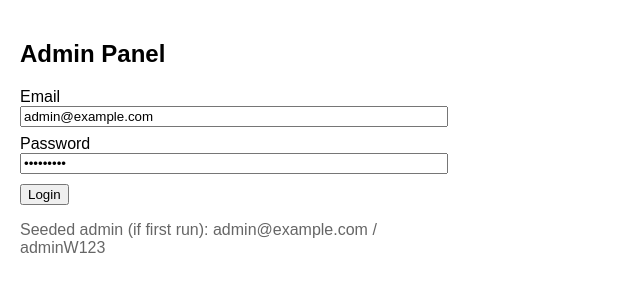
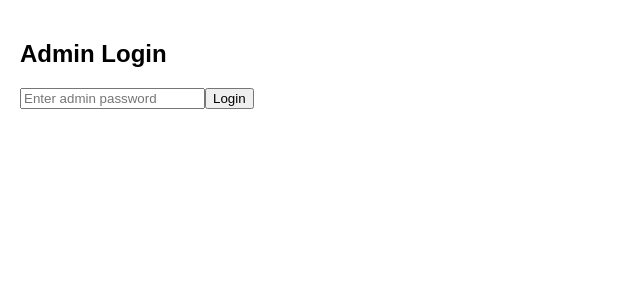
Before and after one commit to sai-nt-absolute/timekeeper, a Next.js app: page /admin in a window 1280 px wide. Shown: the top 300 px of the page, without its empty margins (0-640 px from the left). Built offline with nearby package versions, Linux system fonts and the light colour scheme.

Commit message:
Update admin.js

```diff
--- a/pages/admin.js
+++ b/pages/admin.js
@@ -1,122 +1,70 @@
-// pages/admin.js
-import React, { useState, useEffect } from 'react';
-import axios from 'axios';
-
-function setAuthToken(token) {
-  if (token) axios.defaults.headers.common['Authorization'] = `Bearer ${token}`;
-  else delete axios.defaults.headers.common['Authorization'];
-}
+import { useState } from "react";
 
 export default function Admin() {
-  const [email, setEmail] = useState('admin@example.com');
-  const [password, setPassword] = useState('adminW123');
-  const [token, setToken] = useState(null);
-  const [msg, setMsg] = useState('');
-  const [form, setForm] = useState({
-    brand: '', model: '', price: '', currency: 'USD', images: '', metaTags: '', condition: 'new'
-  });
+  const [loggedIn, setLoggedIn] = useState(false);
+  const [password, setPassword] = useState("");
+  const [form, setForm] = useState({ name: "", price: "", image: "" });
 
-  useEffect(() => {
-    const t = localStorage.getItem('admin_token');
-    if (t) {
-      setToken(t);
-      setAuthToken(t);
-    }
-  }, []);
+  const login = async () => {
+    const res = await fetch("/api/auth/login", {
+      method: "POST",
+      headers: { "Content-Type": "application/json" },
+      body: JSON.stringify({ password })
+    });
 
-  async function login(e) {
-    e.preventDefault();
-    setMsg('');
-    try {
-      const res = await axios.post('/api/auth/login', { email, password });
-      const t = res.data.token;
-      setToken(t);
-      localStorage.setItem('admin_token', t);
-      setAuthToken(t);
-      setMsg('Logged in.');
-    } catch (err) {
-      setMsg(err.response?.data?.message || 'Login failed');
-    }
-  }
+    const data = await res.json();
+    if (data.success) setLoggedIn(true);
+    else alert("Incorrect admin password");
+  };
 
-  async function addWatch(e) {
-    e.preventDefault();
-    setMsg('');
-    try {
-      const payload = {
-        brand: form.brand, model: form.model,
-        price: Number(form.price),
-        currency: form.currency,
-        images: form.images ? form.images.split(',').map(s => s.trim()) : [],
-        metaTags: form.metaTags ? form.metaTags.split(',').map(s => s.trim()) : [],
-        condition: form.condition
-      };
-      const res = await axios.post('/api/watches', payload);
-      setMsg('Created watch: ' + res.data._id);
-      setForm({ brand: '', model: '', price: '', currency: 'USD', images: '', metaTags: '', condition: 'new' });
-    } catch (err) {
-      setMsg(err.response?.data?.message || 'Create failed');
-    }
-  }
+  const addWatch = async () => {
+    await fetch("/api/watches", {
+      method: "POST",
+      headers: { "Content-Type": "application/json" },
+      body: JSON.stringify(form)
+    });
+
+    alert("Watch added!");
+    setForm({ name: "", price: "", image: "" });
+  };
+
+  if (!loggedIn)
+    return (
+      <div className="container">
+        <h2>Admin Login</h2>
+        <input
+          type="password"
+          placeholder="Enter admin password"
+          value={password}
+          onChange={(e) => setPassword(e.target.value)}
+        />
+        <button onClick={login}>Login</button>
+      </div>
+    );
 
   return (
-    <div style={{ padding: 20 }}>
-      <h2>Admin Panel</h2>
+    <div className="container">
+      <h2>Add Watch</h2>
 
-      {!token ? (
-        <div style={{ maxWidth: 420 }}>
-          <form onSubmit={login}>
-            <div>
-              <label>Email</label><br />
-              <input value={email} onChange={e => setEmail(e.target.value)} style={{ width: '100%' }} />
-            </div>
-            <div style={{ marginTop: 8 }}>
-              <label>Password</label><br />
-              <input value={password} type="password" onChange={e => setPassword(e.target.value)} style={{ width: '100%' }} />
-            </div>
-            <div style={{ marginTop: 10 }}>
-              <button type="submit">Login</button>
-            </div>
-          </form>
-          <p style={{ color: '#666' }}>Seeded admin (if first run): admin@example.com / adminW123</p>
-        </div>
-      ) : (
-        <div style={{ maxWidth: 700 }}>
-          <p style={{ color: 'green' }}>Authenticated as admin.</p>
-          <form onSubmit={addWatch}>
-            <div>
-              <input placeholder="Brand" value={form.brand} onChange={e => setForm({ ...form, brand: e.target.value })} style={{ width: '100%' }} />
-            </div>
-            <div style={{ marginTop: 8 }}>
-              <input placeholder="Model" value={form.model} onChange={e => setForm({ ...form, model: e.target.value })} style={{ width: '100%' }} />
-            </div>
-            <div style={{ marginTop: 8 }}>
-              <input placeholder="Price" value={form.price} onChange={e => setForm({ ...form, price: e.target.value })} style={{ width: '100%' }} />
-            </div>
-            <div style={{ marginTop: 8 }}>
-              <input placeholder="Images (comma separated URLs)" value={form.images} onChange={e => setForm({ ...form, images: e.target.value })} style={{ width: '100%' }} />
-            </div>
-            <div style={{ marginTop: 8 }}>
-              <input placeholder="Meta tags (comma separated)" value={form.metaTags} onChange={e => setForm({ ...form, metaTags: e.target.value })} style={{ width: '100%' }} />
-            </div>
-            <div style={{ marginTop: 8 }}>
-              <select value={form.condition} onChange={e => setForm({ ...form, condition: e.target.value })}>
-                <option value="new">new</option>
-                <option value="used">used</option>
-              </select>
-            </div>
-            <div style={{ marginTop: 10 }}>
-              <button type="submit">Create Watch</button>
-            </div>
-          </form>
+      <input
+        placeholder="Watch Name"
+        value={form.name}
+        onChange={(e) => setForm({ ...form, name: e.target.value })}
+      />
 
-          <div style={{ marginTop: 12 }}>
-            <button onClick={() => { localStorage.removeItem('admin_token'); setToken(null); setAuthToken(null); setMsg('Logged out'); }}>Logout</button>
-          </div>
-        </div>
-      )}
+      <input
+        placeholder="Price"
+        value={form.price}
+        onChange={(e) => setForm({ ...form, price: e.target.value })}
+      />
 
-      <p style={{ marginTop: 12, color: '#333' }}>{msg}</p>
+      <input
+        placeholder="Image URL"
+        value={form.image}
+        onChange={(e) => setForm({ ...form, image: e.target.value })}
+      />
+
+      <button onClick={addWatch}>Add</button>
     </div>
   );
 }
```
